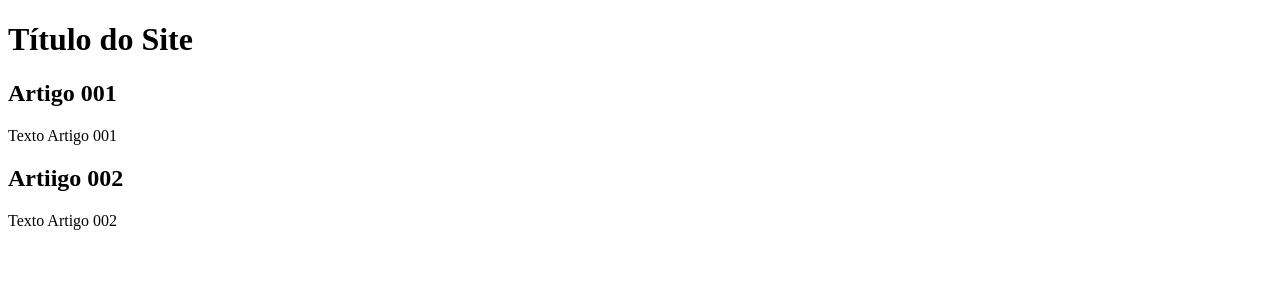
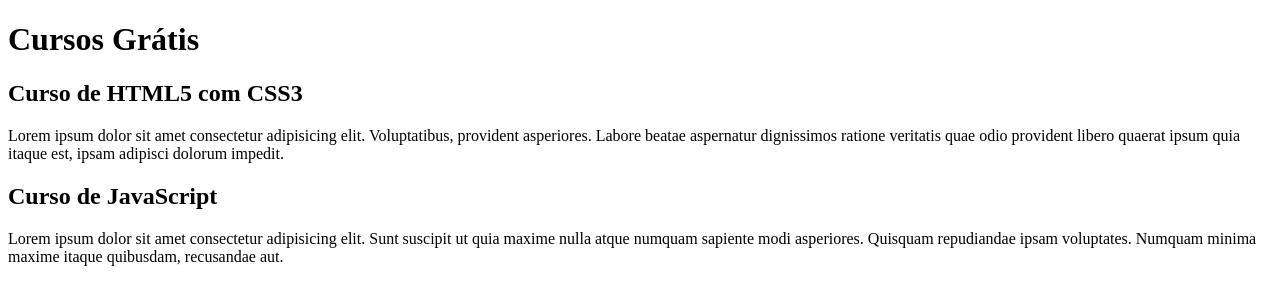
Before and after one commit to InacioFeo/projeto-site, a plain HTML site: page index.html in a window 1280 px wide. Drawn offline with Linux system fonts and the light colour scheme.

Commit message:
Comecei a escrever o conteúdo

```diff
--- a/index.html
+++ b/index.html
@@ -8,15 +8,15 @@
 <body>
     <main>
         <header>
-            <h1>Título do Site</h1>
+            <h1>Cursos Grátis</h1>
         </header>
         <article>
-            <h2>Artigo 001</h2>
-            <p>Texto Artigo 001</p>
+            <h2>Curso de HTML5 com CSS3</h2>
+            <p>Lorem ipsum dolor sit amet consectetur adipisicing elit. Voluptatibus, provident asperiores. Labore beatae aspernatur dignissimos ratione veritatis quae odio provident libero quaerat ipsum quia itaque est, ipsam adipisci dolorum impedit.</p>
         </article>
         <article>
-            <h2>Artiigo 002</h2>
-            <p>Texto Artigo 002</p>
+            <h2>Curso de JavaScript</h2>
+            <p>Lorem ipsum dolor sit amet consectetur adipisicing elit. Sunt suscipit ut quia maxime nulla atque numquam sapiente modi asperiores. Quisquam repudiandae ipsam voluptates. Numquam minima maxime itaque quibusdam, recusandae aut.</p>
         </article>
     </main>
 </body>
```
